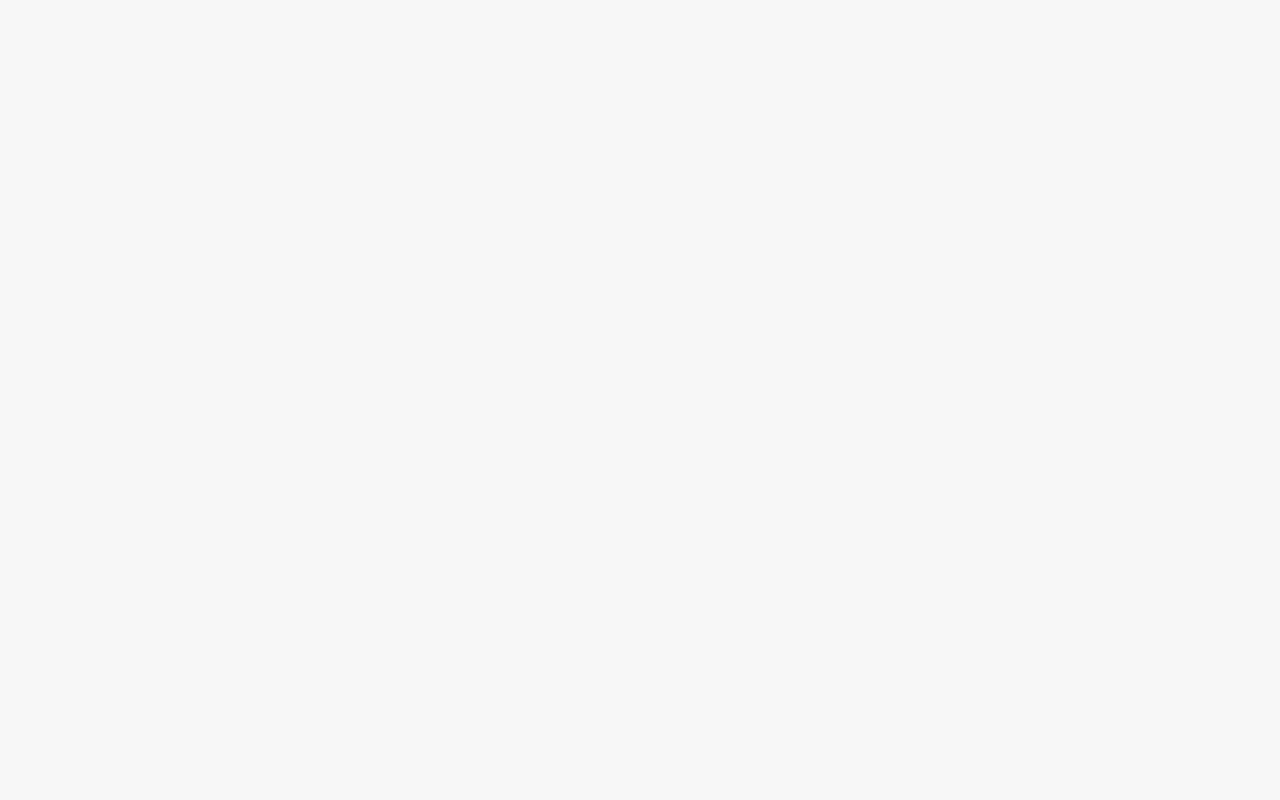
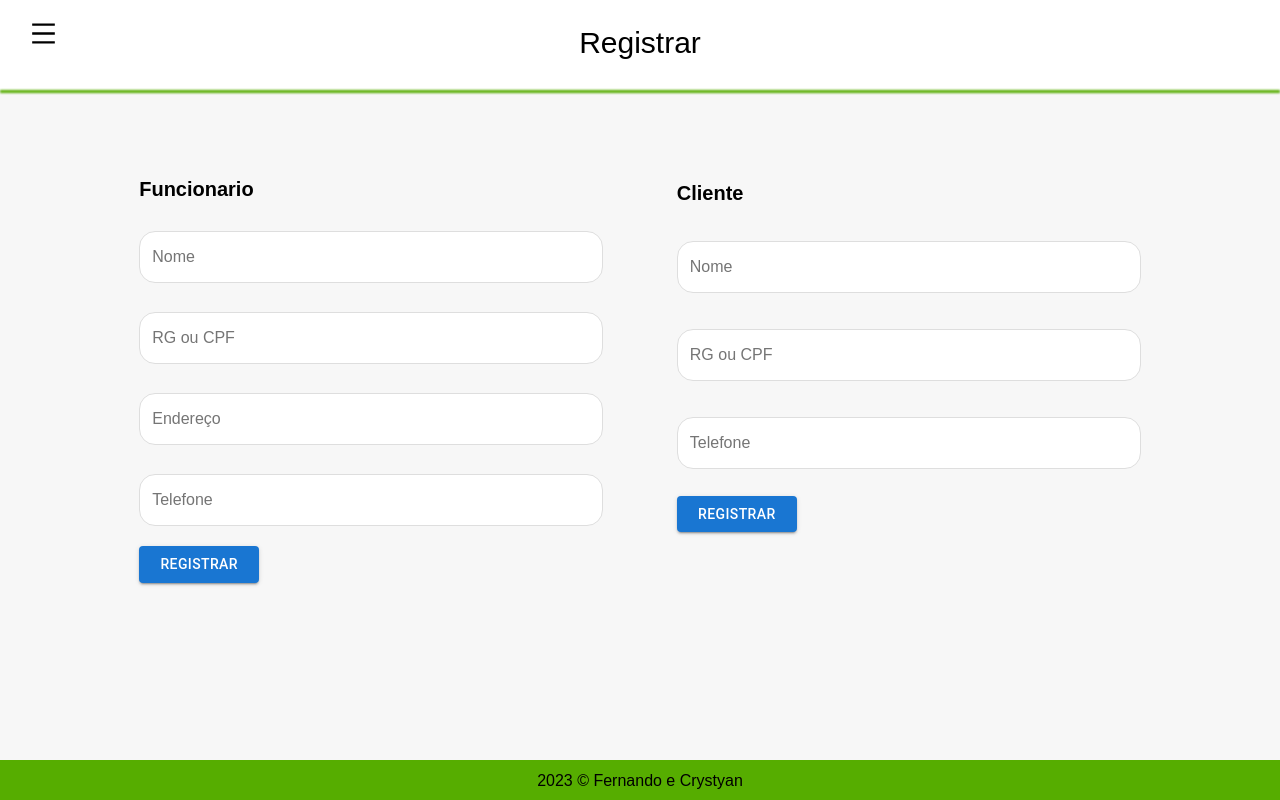
Before and after one commit to Crys95/braniac-front-react, a React (Create React App) app: page /RegisterClient in a window 1280 px wide. Before the commit this address had no page. Built offline with nearby package versions, Linux system fonts and the light colour scheme.

Commit message:
navegador

```diff
--- /dev/null
+++ b/src/components/Input/index.tsx
@@ -0,0 +1,17 @@
+import React from 'react';
+import * as Styled from './styled';
+import { PropsInputMask } from './types';
+
+const Input: React.FC<PropsInputMask> = ({
+  required, placeholder, italic, label, dimension, error, ...rest
+}) => (
+  <Styled.ContainerInput>
+    <Styled.CustomLabel italic={italic}>
+      {label}
+      {required ? <Styled.Asterisk>*</Styled.Asterisk> : ''}
+    </Styled.CustomLabel>
+    <Styled.CustomInput placeholder={placeholder} error={error} italic={italic} dimension={dimension} {...rest} />
+  </Styled.ContainerInput>
+);
+
+export default Input;
--- /dev/null
+++ b/src/components/Input/styled.ts
@@ -0,0 +1,93 @@
+import styled from 'styled-components';
+
+export const CustomInput = styled.input <{
+  dimension?: 'small' | 'medium' | 'large' | 'extra'|'modal' | 'signup' | 'modal2';
+  italic?: number;
+  error?:string;
+}>`
+  width: ${({ dimension }) => {
+    switch (dimension) {
+      case 'small':
+        return '10vw';
+      case 'medium':
+        return '22vw';
+      case 'large':
+        return '35vw';
+      case 'extra':
+        return '73vw';
+      case 'modal':
+        return '300px';
+      case 'signup':
+        return '18vw';
+      case 'modal2':
+        return '1069px';
+      default:
+        return '22vw';
+    }
+  }};
+height:48px;
+border-radius:16px;
+border:${({ error }) => {
+    if (error === 'true') return '1px solid #FE5757';
+    return '1px solid #DEDEDE';
+  }};
+font-size:16px;
+color:#585858;
+padding-left:12px;
+font-style:${({ italic }) => {
+    if (italic === 1) return 'italic';
+    if (italic === 0) return 'normal';
+    return 'normal';
+  }};
+  &:focus {
+    border: 1px solid #CE397D;
+    box-shadow: 0 0 0 0;
+    outline: 0;
+  }
+  &:read-only {
+    background-color:rgb(232, 240, 254) !important;
+  }
+  @media (max-width:700px) {
+    width: ${({ dimension }) => {
+    switch (dimension) {
+      case 'small':
+        return '130px';
+      case 'medium':
+        return '200px';
+      case 'large':
+        return '35vw';
+      case 'extra':
+        return '73vw';
+      case 'modal':
+        return '300px';
+      case 'signup':
+        return '18vw';
+      case 'modal2':
+        return '1069px';
+      default:
+        return '22vw';
+    }
+  }};
+  }
+`;
+export const CustomLabel = styled.label<{ italic?: number }>`
+  font-size: 16px;
+  margin-bottom: 9px;
+  font-style: ${({ italic }) => {
+    if (italic === 1) return 'italic';
+    if (italic === 0) return 'normal';
+    return 'normal';
+  }};
+`;
+export const ContainerInput = styled.div`
+display:flex;
+flex-direction:column;
+
+
+`;
+export const Asterisk = styled.span`
+color:#CE397D;
+font-size:16px;
+
+
+`;
--- /dev/null
+++ b/src/components/Input/types.ts
@@ -0,0 +1,10 @@
+type dimension = 'small' | 'medium' | 'large' | 'extra' | 'modal' | 'signup' | 'modal2';
+
+export interface PropsInputMask {
+  italic?: number;
+  required?: boolean;
+  placeholder?: string;
+  label?: string;
+  dimension?: dimension;
+  error?:string;
+}
--- a/src/components/Navegador/index.tsx
+++ b/src/components/Navegador/index.tsx
@@ -38,8 +38,8 @@ const Navegador: React.FC = () => {
             >
                 <Styled.ContainerNavegar  style={{padding: 0}}>
                     <Styled.Navegar>
-                        <Styled.NavegarItens>Inicio</Styled.NavegarItens>
-                        <Styled.NavegarItens>Registro</Styled.NavegarItens>
+                        <Styled.NavegarItens onClick={() => navigate('/Home')}>Inicio</Styled.NavegarItens>
+                        <Styled.NavegarItens onClick={() => navigate('/RegisterClient')}>Registro</Styled.NavegarItens>
                         <Styled.NavegarItens>Editar</Styled.NavegarItens>
                         <Styled.NavegarItens>Cliente</Styled.NavegarItens>
                         <Styled.NavegarItens>Sobre</Styled.NavegarItens>
--- a/src/pages/Home/index.tsx
+++ b/src/pages/Home/index.tsx
@@ -6,7 +6,7 @@ import Footer from '../../components/Footer';
 import Navegador from '../../components/Navegador';
 import { useAppSelector } from '../../store/hooks';
 
-const Sign: React.FC = () => {
+const Home: React.FC = () => {
     const navigate = useNavigate();
     const { name } = useAppSelector((state) => state.auth);
 
@@ -19,4 +19,4 @@ const Sign: React.FC = () => {
     );
 };
 
-export default Sign;
+export default Home;
--- /dev/null
+++ b/src/pages/registerClient/index.tsx
@@ -0,0 +1,42 @@
+import React from 'react';
+import { useNavigate } from 'react-router-dom';
+import * as Styled from './styled';
+import Topo from '../../components/Topo';
+import Footer from '../../components/Footer';
+import Navegador from '../../components/Navegador';
+import { useAppSelector } from '../../store/hooks';
+import Input from '../../components/Input';
+import { Button } from '@mui/material';
+
+const RegisterClient: React.FC = () => {
+    const navigate = useNavigate();
+    const { name } = useAppSelector((state) => state.auth);
+
+    return (
+        <Styled.Container>
+            <Topo Title={`Registrar`} />
+            <Styled.Topo></Styled.Topo>
+            <Styled.ContainerRegister>
+                <Styled.ContainerFuncionario>
+                <Styled.Texto>Funcionario</Styled.Texto>
+                    <Input dimension='large' placeholder='Nome'></Input>
+                    <Input dimension='large' placeholder='RG ou CPF'></Input>
+                    <Input dimension='large' placeholder='Endereço'></Input>
+                    <Input dimension='large' placeholder='Telefone'></Input>
+                    <Button style={{ width: 120 }} variant="contained">Registrar</Button>
+                </Styled.ContainerFuncionario>
+                <Styled.ContainerCliente>
+                <Styled.Texto>Cliente</Styled.Texto>
+                    <Input dimension='large' placeholder='Nome'></Input>
+                    <Input dimension='large' placeholder='RG ou CPF'></Input>
+                    <Input dimension='large' placeholder='Telefone'></Input>
+                    <Button style={{ width: 120 }} variant="contained">Registrar</Button>
+                </Styled.ContainerCliente>
+            </Styled.ContainerRegister>
+            <Navegador />
+            <Footer />
+        </Styled.Container>
+    );
+};
+
+export default RegisterClient;
--- /dev/null
+++ b/src/pages/registerClient/styled.ts
@@ -0,0 +1,41 @@
+import styled from 'styled-components';
+
+export const Container = styled.div`
+  display: grid;
+  height: 80vh;
+  width: 100vw;
+`;
+
+export const Topo = styled.div`
+  display: grid;
+  height: 15%;
+  width: 100%;
+`;
+
+export const ContainerRegister = styled.div`
+  display: flex;
+  justify-content: center;
+  height: 100%;
+  width: 100%;
+`;
+
+export const Texto = styled.text`
+  font-size: 20px;
+  font-weight: bold;
+`;
+
+export const ContainerCliente = styled.div`
+  display: grid;
+  align-items: center;
+  justify-content: center;
+  height: 80%;
+  width: 42%;
+`;
+
+export const ContainerFuncionario = styled.div`
+  display: grid;
+  align-items: center;
+  justify-content: center;
+  height: 90%;
+  width: 42%;
+`;
--- a/src/routes/route.tsx
+++ b/src/routes/route.tsx
@@ -3,6 +3,7 @@ import { Route, Routes } from 'react-router-dom'
 import Sign from '../pages/Singn';
 import Register from '../pages/Register';
 import Home from '../pages/Home/index';
+import RegisterClient from '../pages/registerClient';
 
 const RouterPage: React.FC = () => {
     return (
@@ -10,6 +11,7 @@ const RouterPage: React.FC = () => {
             <Route path="/" element={<Sign />} />
             <Route path="/Register" element={<Register />} />
             <Route path="/Home" element={<Home />} />
+            <Route path="/RegisterClient" element={<RegisterClient />} />
         </Routes>
     );
 }
```
